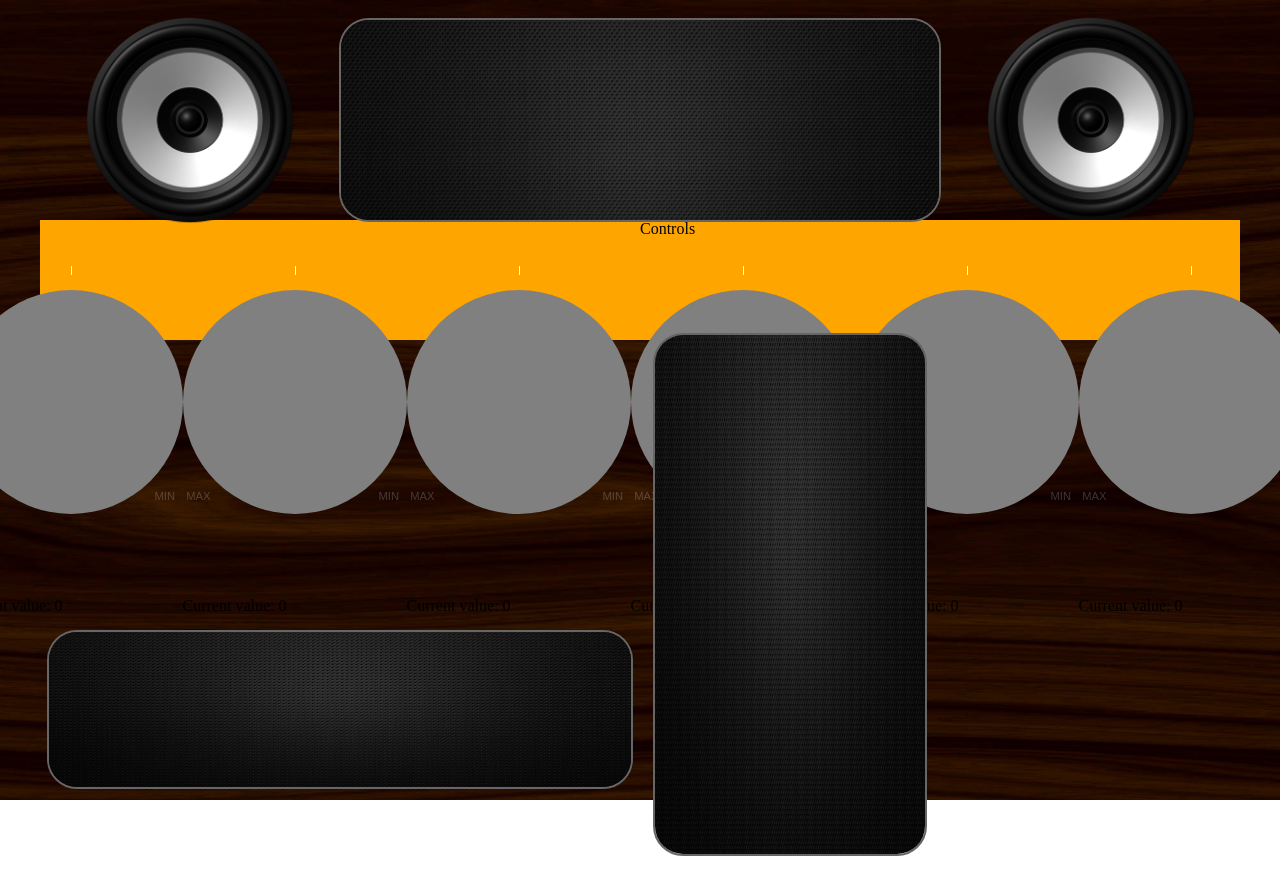
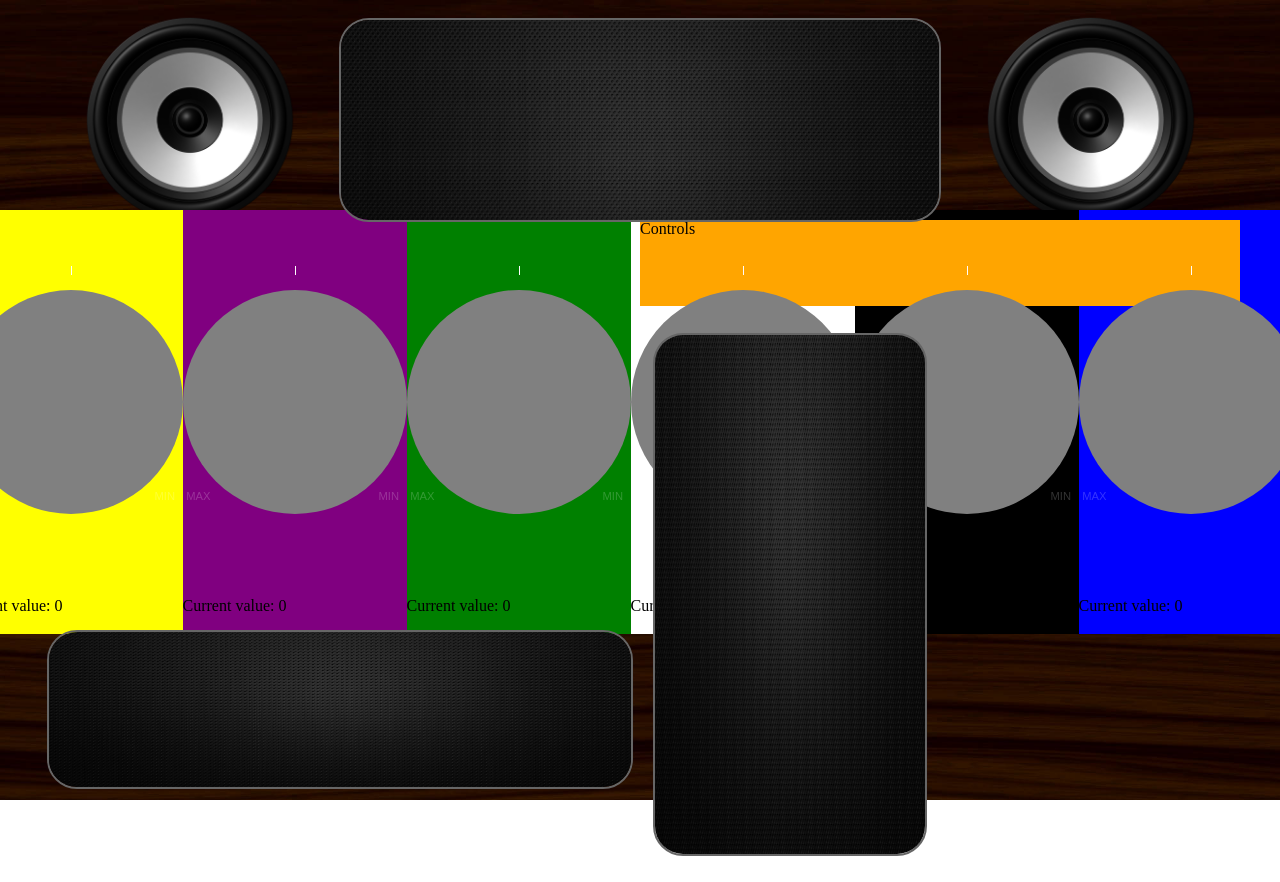
Before and after one commit to Kalikoze/Audio-God, a React (Create React App) app: page / in a window 1280 px wide. Shown: the top 882 px of the page. Built offline with nearby package versions, Linux system fonts and the light colour scheme.

Commit message:
Each controlknob has a new class

```diff
--- a/src/AudioEffects/AudioEffects.js
+++ b/src/AudioEffects/AudioEffects.js
@@ -13,12 +13,12 @@ export default class AudioEffects extends Component {
         </div>
 
 
-        <ControlKnob />
-        <ControlKnob />
-        <ControlKnob />
-        <ControlKnob />
-        <ControlKnob />
-        <ControlKnob />
+        <ControlKnob knobClass='control-knob1'/>
+        <ControlKnob knobClass='control-knob2'/>
+        <ControlKnob knobClass='control-knob3'/>
+        <ControlKnob knobClass='control-knob4'/>
+        <ControlKnob knobClass='control-knob5'/>
+        <ControlKnob knobClass='control-knob6'/>
 
       </div>
     )
--- a/src/ControlKnob/ControlKnob.css
+++ b/src/ControlKnob/ControlKnob.css
@@ -1,5 +1,22 @@
-.control-knob {
+.control-knob1 {
+  background: yellow;
+}
 
+.control-knob2 {
+  background: purple
+}
+.control-knob3 {
+  background: green
+}
+.control-knob4 {
+  background: white
+}
+.control-knob5 {
+  background: black
+}
+
+.control-knob6 {
+  background: blue
 }
 
 /*@import url(https://fonts.googleapis.com/css?family=Varela+Round|Open+Sans:300);
--- a/src/ControlKnob/ControlKnob.js
+++ b/src/ControlKnob/ControlKnob.js
@@ -64,11 +64,11 @@ export default class ControlKnob extends Component {
   // });
 
   render() {
-
     const { tick, knob, currentValue } = this.state;
+    const { knobClass } = this.props
 
     return (
-      <div className='control-knob'>
+      <div className={knobClass}>
 
         <div className="knob-surround">
         <div className={knob}></div>
```
